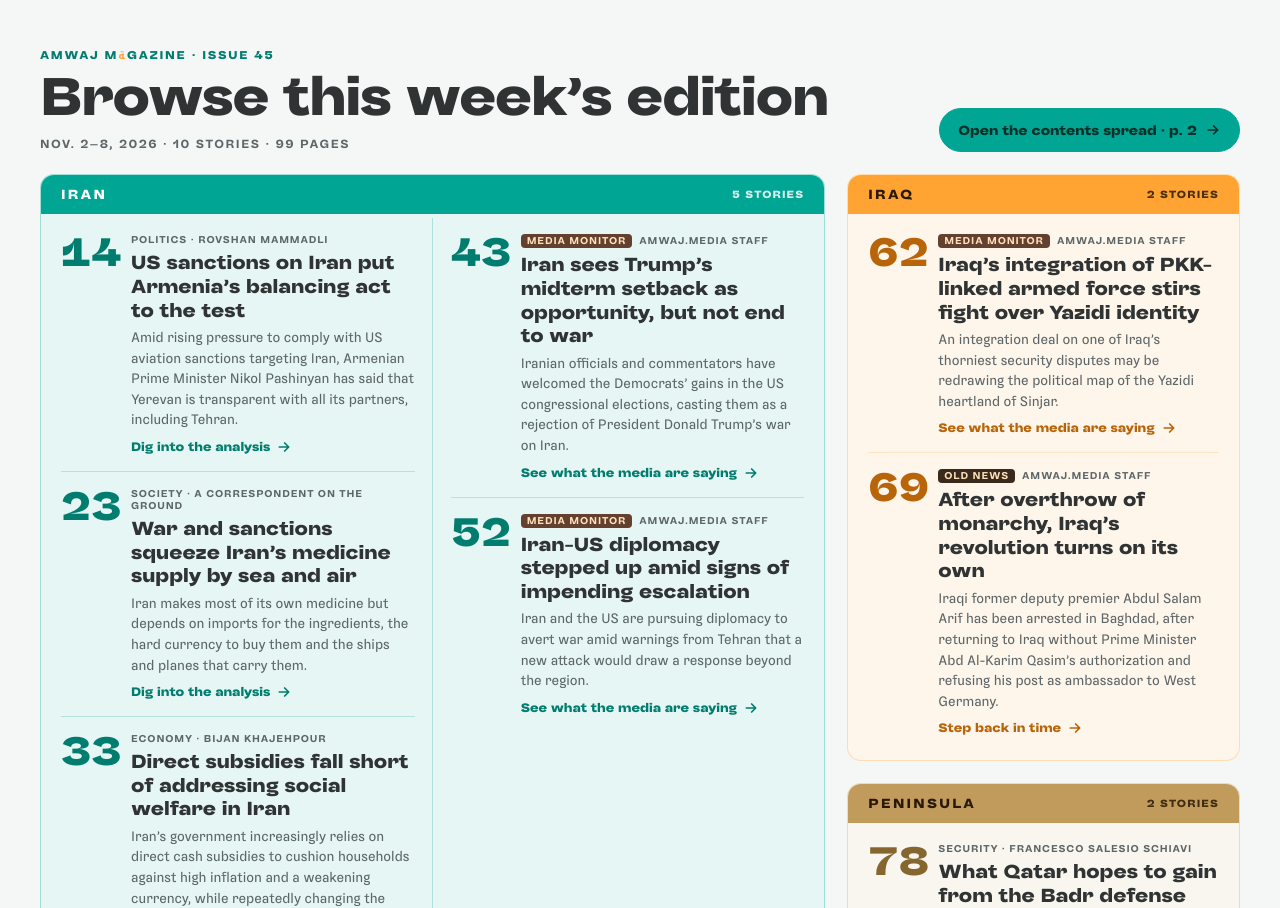
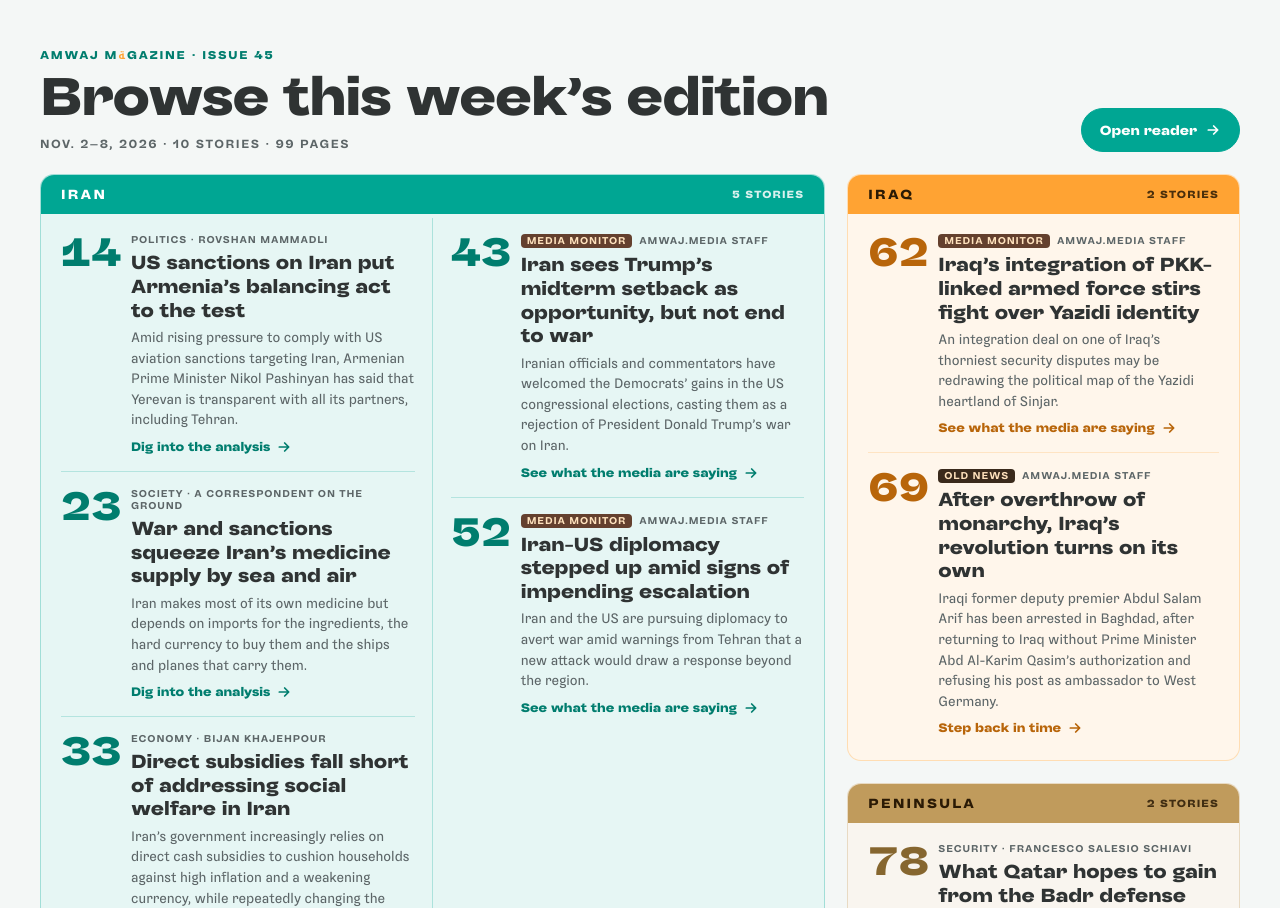
Before and after one commit to amwajmedia1/amwaj-magazine, a plain HTML site: page index.html in a window 1280 px wide. Shown: the part 1376-2284 px from the top of the page. Drawn offline with Linux system fonts and the light colour scheme.

Commit message:
Browse section button: Open reader, white text
Co-Authored-By: Claude Opus 5.5 <noreply@anthropic.com>

```diff
--- a/index.html
+++ b/index.html
@@ -182,6 +182,7 @@ body::before{content:"";position:fixed;inset:0 0 auto;height:env(safe-area-inset
 :root[data-theme="dark"] .mh .logo-l{display:none}:root[data-theme="dark"] .mh .logo-d{display:block}
 .mh .mag{white-space:nowrap;font-weight:900;font-size:21px;color:var(--teal-ink);text-decoration:none;border-left:2px solid var(--rule);padding-left:14px}
 .mh .iss{margin-left:auto;font-size:14px;color:var(--ink2)}
+.pill.openr{color:#fff}
 .mh .sub,#subgo{background:var(--teal);border-color:var(--teal);color:#fff;font-weight:900}
 @media (max-width:899px){.mh .wrap{flex-wrap:nowrap}.mh .iss{display:none}.mh .mag{font-size:18px;margin-right:auto}.mh img{height:24px}.mh .pill{min-height:40px;padding:0 14px;font-size:13px}}
 @media (max-width:420px){.mh .wrap{gap:8px}.mh .mag{padding-left:8px;font-size:16px}.mh img{height:20px}.mh .pill{padding:0 10px;font-size:12px}}
@@ -1082,7 +1083,7 @@ window.CAPS = {"old-news-after-overthrow-of-monarchy-iraqs-revolution-turns-on-i
       // the cover story is left out here: it is already at the top of the page (Editor, Nov. 11, 2026)
       + '<section class="wave" id="wave"><div class="wrap"><div class="mtoc"><div class="mt-h"><div><span class="tw">Amwaj ' + WORD + ' · Issue ' + NO + '</span>'
       + '<h2>Browse this week’s edition</h2><span class="meta">' + esc(RANGE) + ' · ' + P.length + ' stories · ' + LAST + ' pages</span></div>'
-      + '<a class="pill go" href="#contents">Open the contents spread · p. 2 ' + ARROW + '</a></div>'
+      + '<a class="pill go openr" href="#contents">Open reader ' + ARROW + '</a></div>'
       + '<div class="mt-r"><div class="tlist">' + tocList(true, true) + '</div></div></div></div></section>'
       + '<footer class="foot"><div class="wrap"><div class="say"><b>One wave, every week.</b><span>Amwaj Magazine collects the week’s reporting and analysis from Amwaj.media on Iran, Iraq and the Arabian Peninsula.</span></div>'
       + '<div class="btns"><button class="pill w" type="button" data-sub>Subscribe</button><a class="pill o" href="https://amwaj.media/en" target="_blank" rel="noopener">Visit Amwaj.media</a><button class="pill o" type="button" id="fwd">Copy this issue’s link</button></div>'
```
